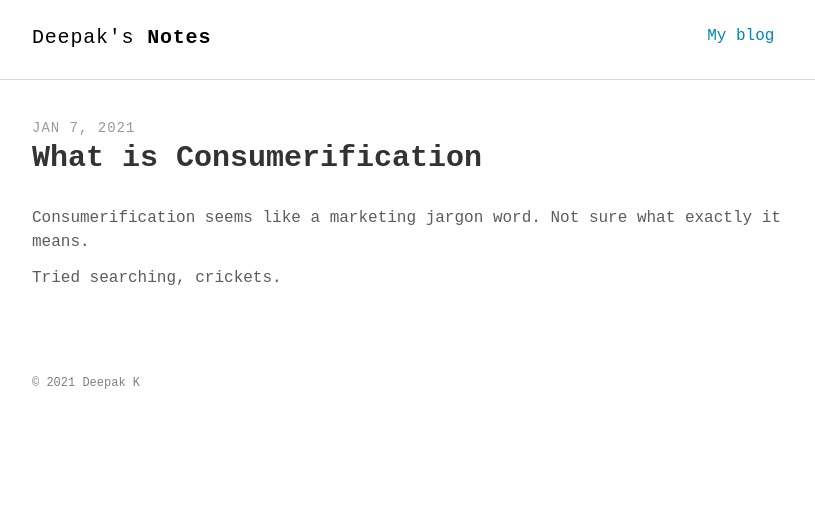
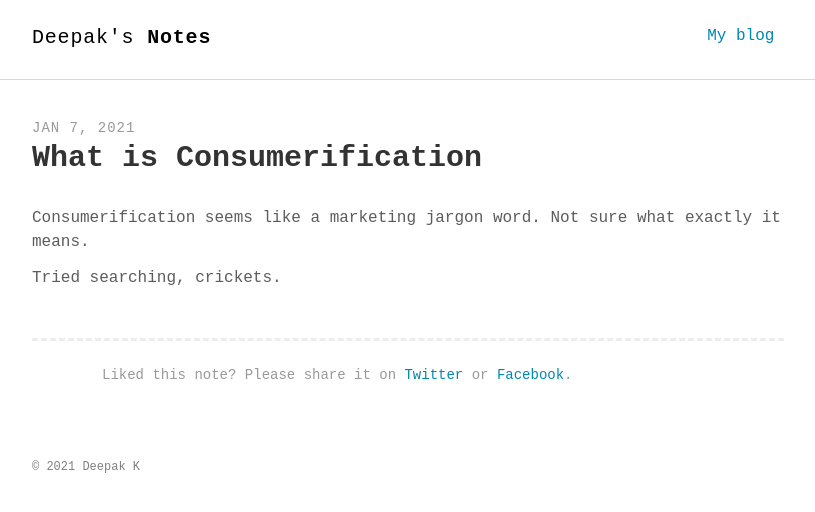
Before and after one commit to deepakness/deepak-notes-jk, a Jekyll site: the page built from _posts/2021-01-07-consumerification.md, in a window 1280 px wide. Shown: the top 512 px of the page, without its empty margins (232-1047 px from the left). Built offline with Jekyll 4.4.1, drawn with Linux system fonts in a browser that asks for light colours; some web fonts are replaced.

Commit message:
minor modifications

```diff
--- a/_config.yml
+++ b/_config.yml
@@ -1,7 +1,7 @@
 # Site settings
 title_left    : "Deepak's "
 title_right   : "Notes" # default: ""
-description   : "Personal notes on blogging, marketing, business, technology and more."
+description   : "Raw notes on blogging, marketing, business, technology and more."
 keywords      : "deepakness, blogging, marketing, business, technology"
 url           : https://notes.deepakness.com # site url
 baseurl       : "" # apply repo name like "/myproject" if used under gh-pages branch, else (under master branch) just leave empty/blank
@@ -11,7 +11,7 @@ google_analytics  : UA-XXXXX-XX
 twitter_username  : "DeepakNesss"
 comments_enabled  : false # if enabled (set to true), please provide your disqus_username
 disqus_shortname  : ""
-postshare_enabled : false
+postshare_enabled : true
 
 # Build settings
 permalink   : /:title/
--- a/_includes/post-share.html
+++ b/_includes/post-share.html
@@ -1,7 +1,7 @@
 {% if site.postshare_enabled %}
 <aside class="share">
 
-  <p>If you liked this article and think others should read it, please share it on <a href="http://twitter.com/share?text={{page.title}}&amp;url={{ page.url | prepend: site.baseurl | prepend: site.url }}&amp;via={{ site.twitter_username }}"
+  <p>Liked this note? Please share it on <a href="http://twitter.com/share?text={{page.title}}&amp;url={{ page.url | prepend: site.baseurl | prepend: site.url }}&amp;via={{ site.twitter_username }}"
   onclick="window.open(this.href, 'twitter-share', 'width=550,height=235');return false;">Twitter</a> or <a href="https://www.facebook.com/sharer/sharer.php?u={{ page.url | prepend: site.baseurl | prepend: site.url }}" onclick="window.open(this.href, 'facebook-share', 'width=550,height=235');return false;">Facebook</a>.</p>
 
 </aside>
```
